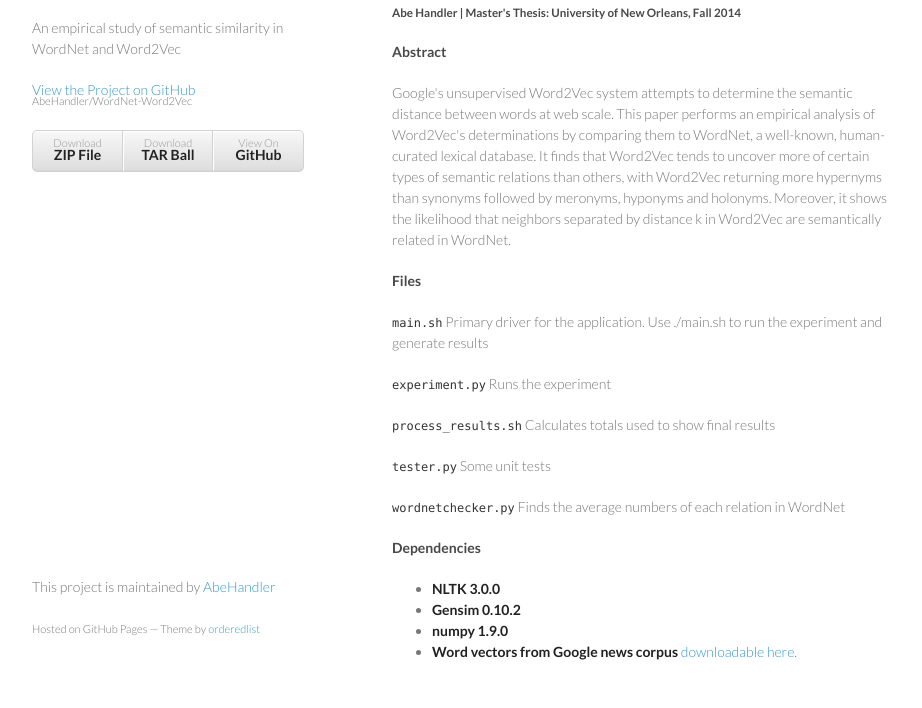
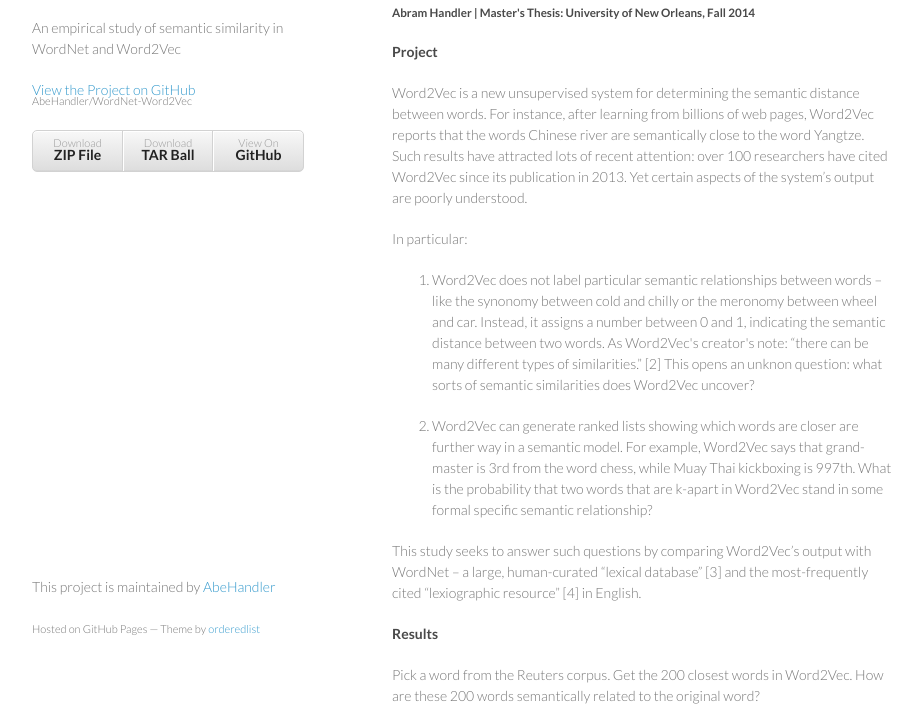
Before and after one commit to AbeHandler/WordNet-Word2Vec, a plain HTML site: page index.html in a window 1280 px wide. Shown: the part 92-800 px from the top of the page, without its empty margins (178-1100 px from the left). Drawn offline with Linux system fonts and the light colour scheme.

```diff
--- a/index.html
+++ b/index.html
@@ -32,12 +32,28 @@
 <a name="an-empirical-study-of-semantic-similarity-in-wordnet-and-word2vec" class="anchor" href="#an-empirical-study-of-semantic-similarity-in-wordnet-and-word2vec"><span class="octicon octicon-link"></span></a>An empirical study of semantic similarity in WordNet and Word2Vec</h3>
 
 <h5>
-<a name="abe-handler--masters-thesis-university-of-new-orleans-fall-2014" class="anchor" href="#abe-handler--masters-thesis-university-of-new-orleans-fall-2014"><span class="octicon octicon-link"></span></a>Abe Handler | Master's Thesis: University of New Orleans, Fall 2014</h5>
+<a name="abram-handler--masters-thesis-university-of-new-orleans-fall-2014" class="anchor" href="#abram-handler--masters-thesis-university-of-new-orleans-fall-2014"><span class="octicon octicon-link"></span></a>Abram Handler | Master's Thesis: University of New Orleans, Fall 2014</h5>
 
 <h4>
-<a name="abstract" class="anchor" href="#abstract"><span class="octicon octicon-link"></span></a>Abstract</h4>
+<a name="project" class="anchor" href="#project"><span class="octicon octicon-link"></span></a>Project</h4>
 
-<p>Google's unsupervised Word2Vec system attempts to determine the semantic distance between words at web scale. This paper performs an empirical analysis of Word2Vec's determinations by comparing them to WordNet, a well-known, human-curated lexical database. It finds that Word2Vec tends to uncover more of certain types of semantic relations than others, with Word2Vec returning more hypernyms than synonyms followed by meronyms, hyponyms and holonyms. Moreover, it shows the likelihood that neighbors separated by distance k in Word2Vec are semantically related in WordNet.</p>
+<p>Word2Vec is a new unsupervised system for determining the semantic distance between words. For instance, after learning from billions of web pages, Word2Vec reports that the words Chinese river are semantically close to the word Yangtze. Such results have attracted lots of recent attention: over 100 researchers have cited Word2Vec since its publication in 2013. Yet certain aspects of the system’s output are poorly understood. </p>
+
+<p>In particular:</p>
+
+<ol>
+<li><p>Word2Vec does not label particular semantic relationships between words – like the synonomy between cold and chilly or the meronomy between wheel and car. Instead, it assigns a number between 0 and 1, indicating the semantic distance between two words. As Word2Vec's creator's note: “there can be many different types of similarities.” [2] This opens an unknon question: what sorts of semantic similarities does Word2Vec uncover?</p></li>
+<li><p>Word2Vec can generate ranked lists showing which words are closer are further way in a semantic model. For example, Word2Vec says that grand-master is 3rd from the word chess, while Muay Thai kickboxing is 997th. What is the probability that two words that are k-apart in Word2Vec stand in some formal specific semantic relationship?</p></li>
+</ol>
+
+<p>This study seeks to answer such questions by comparing Word2Vec’s output with WordNet – a large, human-curated “lexical database” [3] and the most-frequently cited “lexiographic resource” [4] in English.</p>
+
+<h4>
+<a name="results" class="anchor" href="#results"><span class="octicon octicon-link"></span></a>Results</h4>
+
+<p>Pick a word from the Reuters corpus. Get the 200 closest words in Word2Vec. How are these 200 words semantically related to the original word?</p>
+
+<p><img src="images/total.png" alt="All results"></p>
 
 <h4>
 <a name="files" class="anchor" href="#files"><span class="octicon octicon-link"></span></a>Files</h4>
```
Also changed, not shown: params.json (+1 -1 lines).
